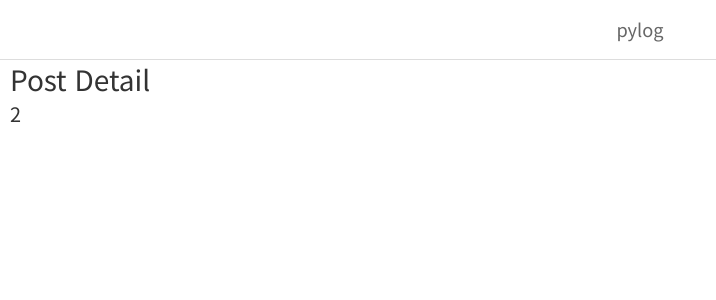
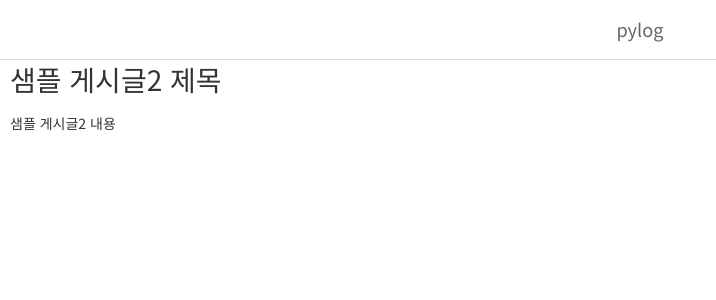
Before and after one commit to Ihan0316/Django_busanit501_Test, a Django app: page /posts/2/ in a window 1280 px wide. Shown: the top 300 px of the page, without its empty margins (0-716 px from the left). Run offline with Django 5.2, Linux system fonts and the light colour scheme; data comes from the database, SQL or seed files in the repository.

Commit message:
3교시, 글_상세페이지 , 동적 url , post_id 브라우저-views-화면에 전달 확인

```diff
--- a/pylog/6-글_상세페이지.txt
+++ b/pylog/6-글_상세페이지.txt
@@ -155,7 +155,7 @@ def post_detail(request,post_id):
     post = Post.objects.get(id=post_id)
     print(post)
     context = {
-        "post_id" : post_id
+        "post" : post
     }
     return render(request, 'post_detail.html', context)
 
--- a/pylog/blog/views.py
+++ b/pylog/blog/views.py
@@ -12,7 +12,9 @@ def post_list(request):
     return render(request,"post_list.html",context)
 
 def post_detail(request,post_id):
+    post = Post.objects.get(id=post_id)
+    print(post)
     context = {
-        "post_id": post_id
+        "post": post
     }
     return render(request, 'post_detail.html',context)
--- a/pylog/templates/post_detail.html
+++ b/pylog/templates/post_detail.html
@@ -11,8 +11,9 @@
         <span>pylog</span>
     </div>
     <div id="post-detail">
-        <h1>Post Detail</h1>
-        <h2>{{ post_id }}</h2>
+        <h1>{{post.title}}</h1>
+        <p>{{post.content}}</p>
+        <p>{{post.thumbnail}}</p>
     </div>
 </body>
 </html>
```
